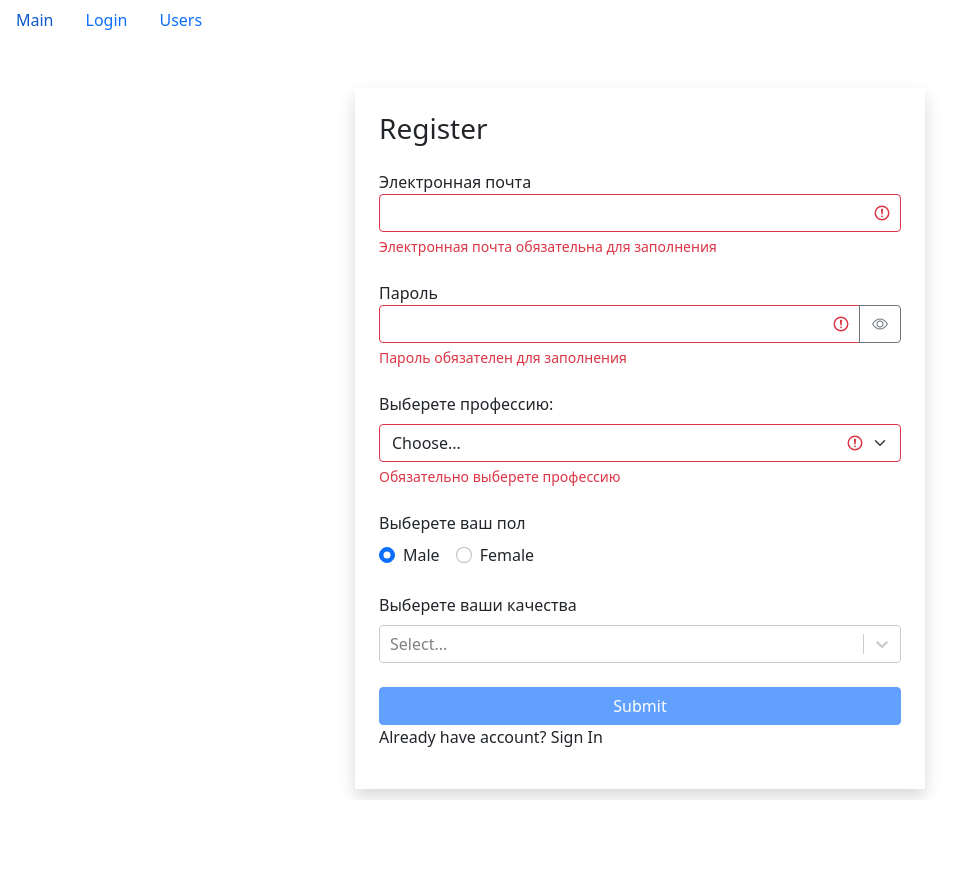
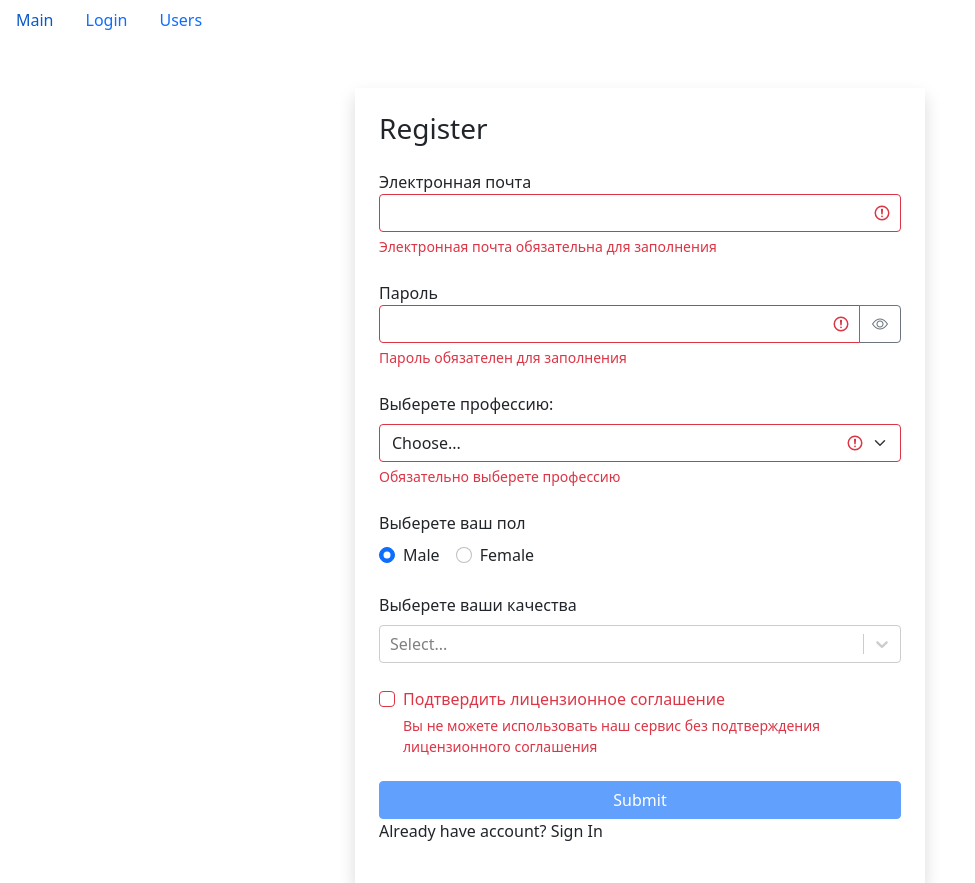
Before and after one commit to lyaonov/react-bootstrap-party, a React (Create React App) app: page /login in a window 1280 px wide. Both pictures are taken after a click on the button "Sign In". Shown: the whole page, without its empty margins (0-975 px from the left). Before the commit the page ends 800 px from the top, so only its background shows below. Built offline with nearby package versions, Linux system fonts and the light colour scheme.

Commit message:
add checkbox

```diff
--- /dev/null
+++ b/src/app/components/common/form/checkBoxField.jsx
@@ -0,0 +1,35 @@
+import PropTypes from 'prop-types'
+
+const CheckBoxField = ({ name, value, onChange, children, error }) => {
+
+    const handleChange = () => {
+        onChange({ name: name, value: !value })
+    }
+
+    const getInputClasses = () => {
+        return "form-check-input" + (error ? " is-invalid" : "");
+    };
+
+    return (
+        <div className="form-check mb-4">
+            <input className={getInputClasses()} type="checkbox" value="" id={name} onChange={handleChange} checked={value} />
+            <label className="form-check-label" htmlFor={name} >
+                {children}
+            </label>
+            {error && (
+                <div className='invalid-feedback'>{error}</div>
+            )}
+        </div>
+    )
+}
+
+CheckBoxField.propTypes = {
+    onChange: PropTypes.func,
+    name: PropTypes.string,
+    value: PropTypes.bool,
+    children: PropTypes.oneOfType([PropTypes.arrayOf(PropTypes.node), PropTypes.node]),
+    error: PropTypes.string,
+};
+
+
+export default CheckBoxField;
--- a/src/app/components/common/form/multiSelect.jsx
+++ b/src/app/components/common/form/multiSelect.jsx
@@ -1,7 +1,5 @@
 import Select from 'react-select';
 import PropTypes from 'prop-types'
-
-
 
 const MultiSelectField = ({ options, onChange, name, label }) => {
 
--- a/src/app/components/ui/loginForm.jsx
+++ b/src/app/components/ui/loginForm.jsx
@@ -1,9 +1,10 @@
 import React, { useEffect, useState } from "react";
 import TextField from "../common/form/textField";
 import { validator } from "../../utils/validator";
+import CheckBoxField from "../common/form/checkBoxField";
 
 const LoginForm = () => {
-    const [data, setData] = useState({ email: "", password: "" });
+    const [data, setData] = useState({ email: "", password: "", stayOn: false });
     const [errors, setErrors] = useState({});
     const handleChange = (target) => {
         setData((prevState) => ({
@@ -70,6 +71,7 @@ const LoginForm = () => {
                 onChange={handleChange}
                 error={errors.password}
             />
+            <CheckBoxField value={data.stayOn} onChange={handleChange} name='stayOn' >Запомнить вход</CheckBoxField>
             <button
                 className="btn btn-primary w-100 mx-auto"
                 type="submit"
--- a/src/app/components/ui/registerFrom.jsx
+++ b/src/app/components/ui/registerFrom.jsx
@@ -5,9 +5,10 @@ import api from '../../api'
 import SelectField from "../common/form/selectField";
 import RadioField from "../common/form/radioField";
 import MultiSelectField from "../common/form/multiSelect";
+import CheckBoxField from "../common/form/checkBoxField";
 
 const RegisterForm = () => {
-    const [data, setData] = useState({ email: "", password: "", profession: '', sex: 'male', qualities: [] });
+    const [data, setData] = useState({ email: "", password: "", profession: '', sex: 'male', qualities: [], license: false });
     const [errors, setErrors] = useState({});
     const [professions, setProfession] = useState();
     const [qualities, setQualities] = useState({});
@@ -52,6 +53,11 @@ const RegisterForm = () => {
         profession: {
             isRequired: {
                 message: 'Обязательно выберете профессию'
+            }
+        },
+        license:{
+            isRequired: {
+                message: "Вы не можете использовать наш сервис без подтверждения лицензионного соглашения"
             }
         }
     };
@@ -104,6 +110,7 @@ const RegisterForm = () => {
                 label='Выберете ваш пол'
             />
             <MultiSelectField onChange={handleChange} options={qualities} name='qualities' label='Выберете ваши качества' />
+            <CheckBoxField value={data.license} onChange={handleChange} name='license' error={errors.license} >Подтвердить <a>лицензионное соглашение</a></CheckBoxField>
             <button
                 className="btn btn-primary w-100 mx-auto"
                 type="submit"
--- a/src/app/utils/validator.js
+++ b/src/app/utils/validator.js
@@ -3,9 +3,14 @@ export function validator(data, config) {
     function validate(validateMethod, data, config) {
         let statusValidate;
         switch (validateMethod) {
-            case "isRequired":
-                statusValidate = data.trim() === "";
+            case "isRequired": {
+                if (typeof data === 'boolean') {
+                    statusValidate = !data;
+                } else {
+                    statusValidate = data.trim() === "";
+                }
                 break;
+            }
             case "isEmail": {
                 const emailRegExp = /^\S+@\S+\.\S+$/g;
                 statusValidate = !emailRegExp.test(data);
```
